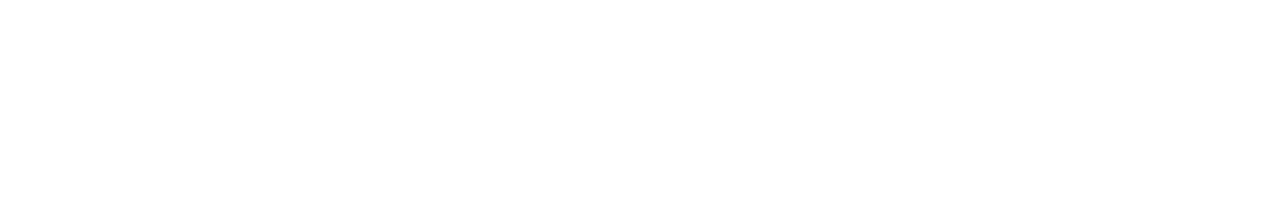
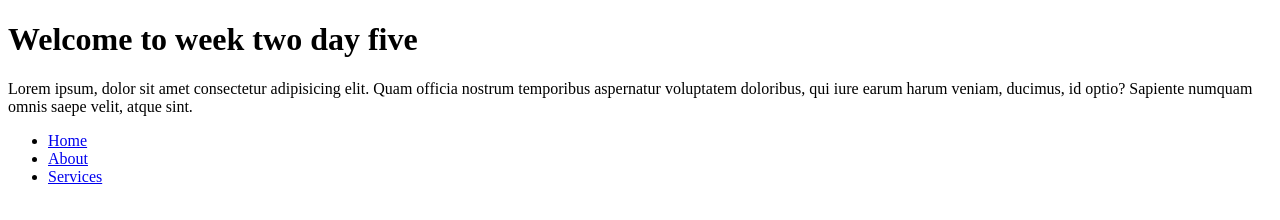
Before and after one commit to Natasha-nj-k/Week-2-5, a plain HTML site: page index.html in a window 1280 px wide. Drawn offline with Linux system fonts and the light colour scheme.

Commit message:
added header and nav

```diff
--- a/index.html
+++ b/index.html
@@ -7,6 +7,23 @@
     <link rel="stylesheet" href="index.css">
   </head>
   <body>
+    <header>
+      <h1>Welcome to week two day five</h1>
+      <p>
+        Lorem ipsum, dolor sit amet consectetur adipisicing elit. Quam officia
+        nostrum temporibus aspernatur voluptatem doloribus, qui iure earum harum
+        veniam, ducimus, id optio? Sapiente numquam omnis saepe velit, atque
+        sint.
+      </p>
+
+      <nav>
+        <ul class="navbar">
+          <li><a href="#section1">Home</a></li>
+          <li><a href="#section2">About</a></li>
+          <li><a href="#section3">Services</a></li>
+        </ul>
+      </nav>
+    </header>
 
   </body>
 </html>
```
